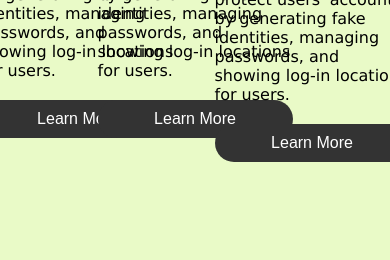
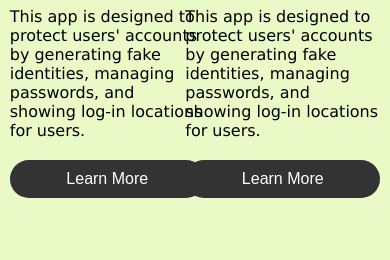
Before and after one commit to mary7hu/portfolio, a plain HTML site: page index.html in a window 390 px wide. Shown: the part 1349-1609 px from the top of the page. Drawn offline with Linux system fonts and the light colour scheme.

Commit message:
update css

```diff
--- a/index.css
+++ b/index.css
@@ -177,6 +177,23 @@ card-content button:hover {
     #home-text p :nth-child(2) {
         font-size: 1.5rem;
     }
+
+    #project {
+        height: 160dvh;
+    }
+
+    #project h2 {
+        font-size: 2rem;
+    }
+
+    #project-cards {
+        margin-bottom: 5dvh;
+        display: grid;
+        grid-template-columns: 35% 35%;
+        grid-template-rows: 60% 60%;
+        justify-items: center;
+        justify-content: space-evenly;
+    }
 }
 
 @media screen and (max-width: 600px){
@@ -184,4 +201,17 @@ card-content button:hover {
         grid-template-columns: 80%;
         grid-template-rows: 50% 50%;
     }
+
+    #project {
+        height: 160dvh;
+    }
+
+    #project-cards {
+        margin-bottom: 5dvh;
+        display: grid;
+        grid-template-columns: 35% 35%;
+        grid-template-rows: 60% 60%;
+        justify-items: center;
+        justify-content: space-evenly;
+    }
 }
--- a/index.html
+++ b/index.html
@@ -26,8 +26,8 @@
                 <p>I focus on <strong>Front-End</strong> developing and <strong>UX Design</strong>.</p>
             </div>
             <picture>
-                <source srcset="./assets/hero-large.webp" type="image/webp" media="(min-width: 800px)" />
-                <source srcset="./assets/hero-medium.webp" type="image/webp" media="(min-width: 600px)" />
+                <source srcset="./assets/hero-large.webp" type="image/webp" media="(min-width: 801px)" />
+                <source srcset="./assets/hero-medium.webp" type="image/webp" media="(min-width: 601px)" />
                 <img src="./assets/hero-small.webp" alt="hero image here"/>
             </picture>
         </section>
@@ -108,73 +108,10 @@
                 </fieldset>
             </form>
         </section>
-
-        <!-- <section>
-            <header>
-                <h2>Exploration</h2>
-            </header>
-
-            <div>
-                <label for="colors">Choose a color:</label>
-                <select id="colors">
-                    <optgroup label="dark_color">
-                        <option>black</option>
-                        <option>dark purple</option>
-                    </optgroup>
-                    <optgroup label="light_color">
-                        <option>light yellow</option>
-                        <option>white</option>
-                    </optgroup>
-                </select>
-                <br>
-                <label for="color2">Choose a color:</label>
-                <input list="colors2" id="color2" name="color2" />
-                <datalist id="colors2">
-                <option value="black"></option>
-                <option value="dark_purple"></option>
-                <option value="light_yellow"></option>
-                <option value="white"></option>
-                </datalist>
-
-                <details>
-                    <summary>Summary</summary>
-                    Details in the summary
-                </details>
-
-                <ol>
-                    <li>First</li>
-                    <li>Second</li>
-                </ol>
-
-                <audio controls>
-                    <source src="./assets/demo.mp3" type="audio/mp3">
-                    Sorry your browser doesn't support audio.
-                </audio>
-                <br>
-                <canvas id="myCanvas" width="200" height="100" style="border:1px solid #d3d3d3;">
-                    Your browser does not support the HTML canvas tag.</canvas>
-                <script>
-                    var c = document.getElementById("myCanvas");
-                    var ctx = c.getContext("2d");
-                    ctx.moveTo(0,0);
-                    ctx.lineTo(200,100);
-                    ctx.stroke();
-                </script>
-                <br>
-                <svg viewBox="0 0 60 60" stroke="red" fill="grey" height="100">
-                    <circle cx="30" cy="30" r="20" />
-                </svg>
-
-                <template>
-                    <h2>Template</h2>
-                    <p>This part can be added in using javascript as a template.</p>
-                </template>
-            </div>
-        </section> -->
     </main>
 
     <footer>
-        <p><b><i>2023 Qijun Hu. All rights reserved.</i></b></p>
+        <p>2023 Qijun Hu. All rights reserved.</p>
     </footer>
 </body>
 </html>
```
